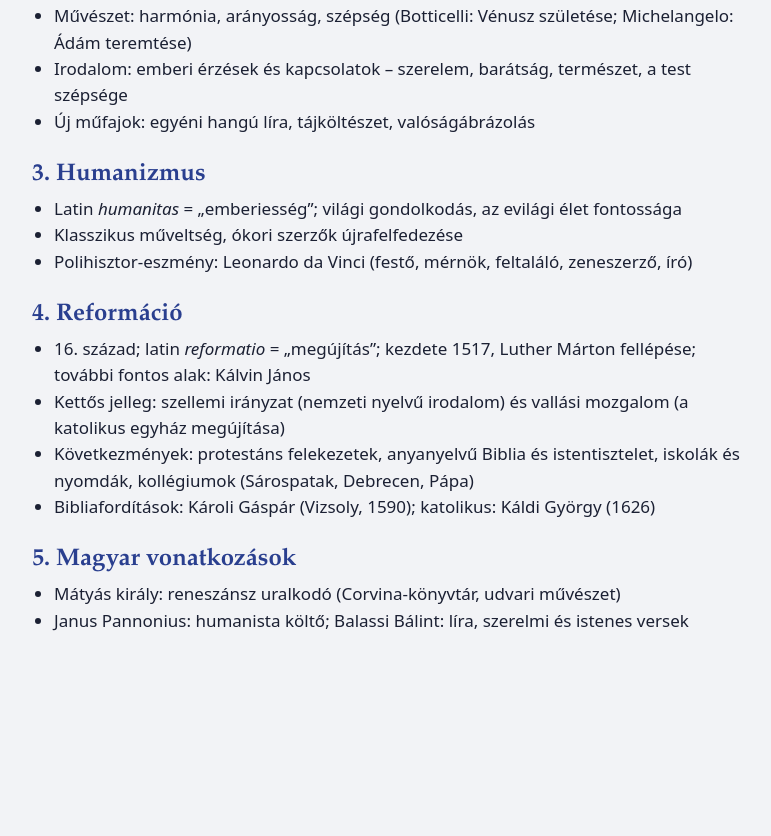
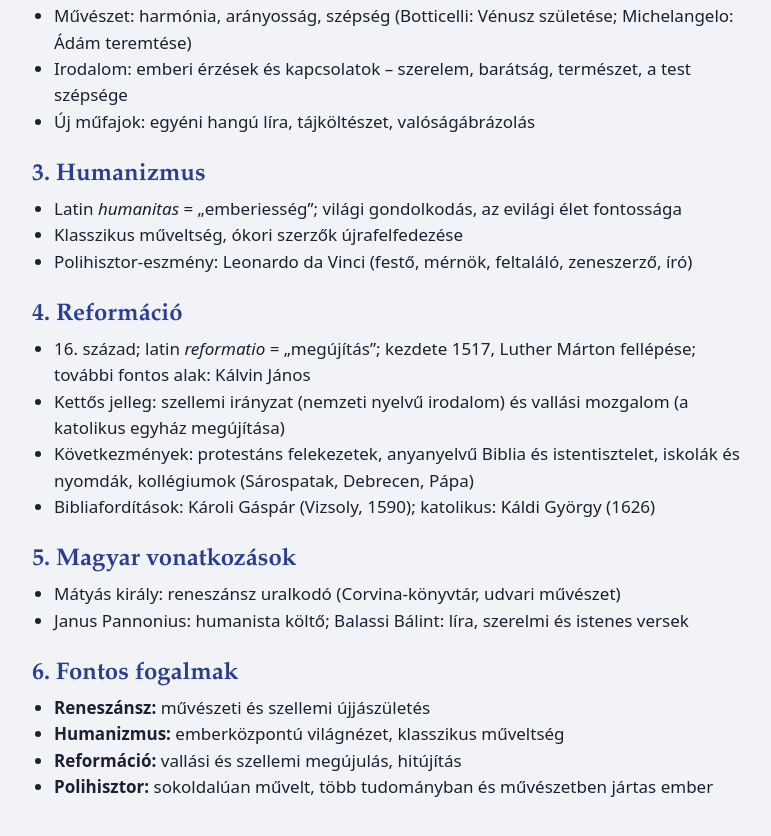
Before and after one commit to maximfabok00-cloud/Irodalom-Doga-Vazlat, a plain HTML site: page index.html in a window 1280 px wide. Shown: the part 540-1376 px from the top of the page, without its empty margins (244-1015 px from the left). Before the commit the page ends 1240 px from the top, so only its background shows below. Drawn offline with Linux system fonts and the light colour scheme.

Commit message:
Add important concepts section to index.html
Added a section for important concepts related to the Renaissance and Humanism.

```diff
--- a/index.html
+++ b/index.html
@@ -90,6 +90,13 @@ button:focus-visible,input:focus-visible{outline:3px solid var(--gold);outline-o
 <ul>
 <li>Mátyás király: reneszánsz uralkodó (Corvina-könyvtár, udvari művészet)</li>
 <li>Janus Pannonius: humanista költő; Balassi Bálint: líra, szerelmi és istenes versek</li>
+</ul>
+<h2>6. Fontos fogalmak</h2>
+<ul>
+<li><b>Reneszánsz:</b> művészeti és szellemi újjászületés</li>
+<li><b>Humanizmus:</b> emberközpontú világnézet, klasszikus műveltség</li>
+<li><b>Reformáció:</b> vallási és szellemi megújulás, hitújítás</li>
+<li><b>Polihisztor:</b> sokoldalúan művelt, több tudományban és művészetben jártas ember</li>
 </ul>
 </section>
 
```
